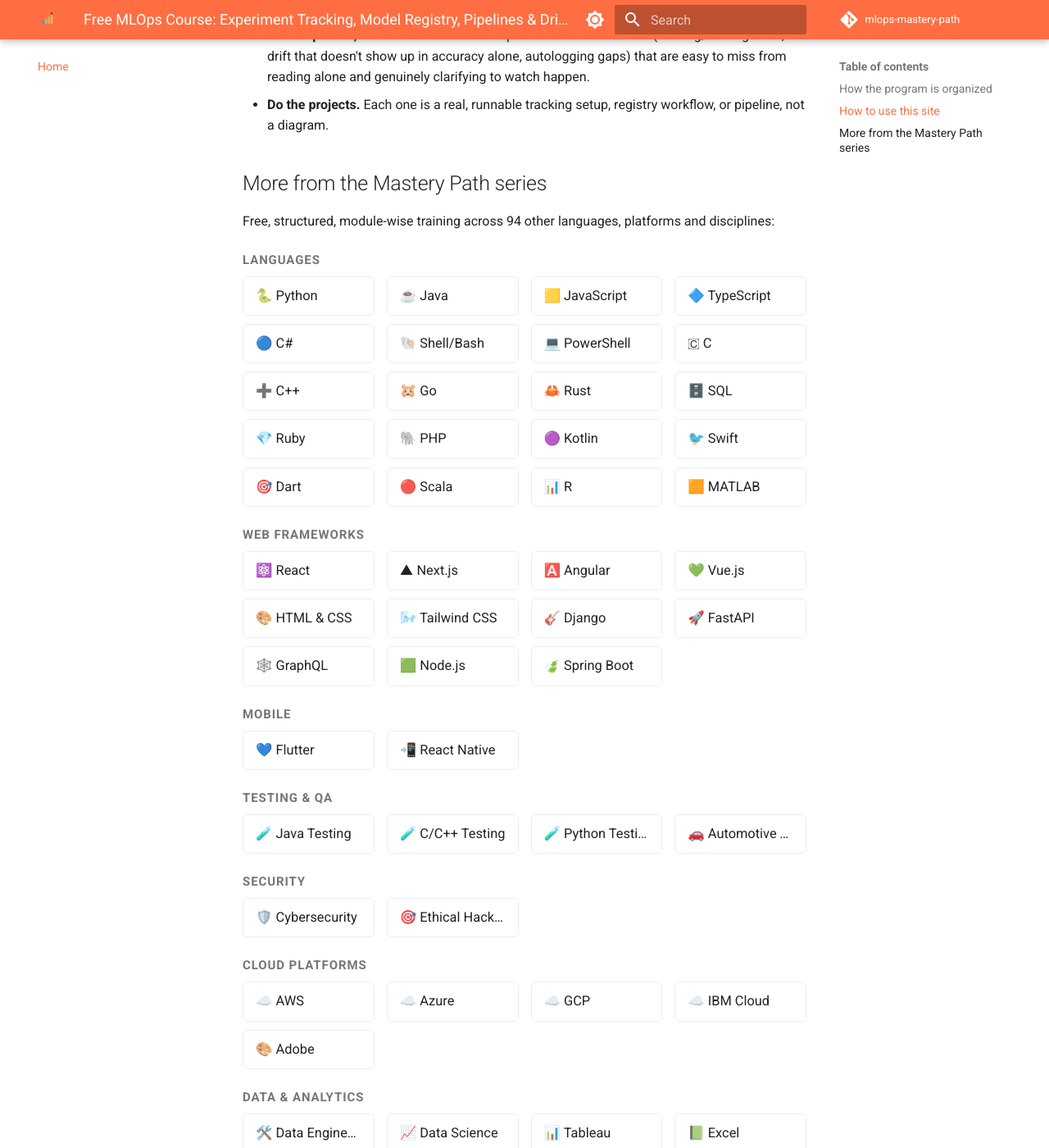
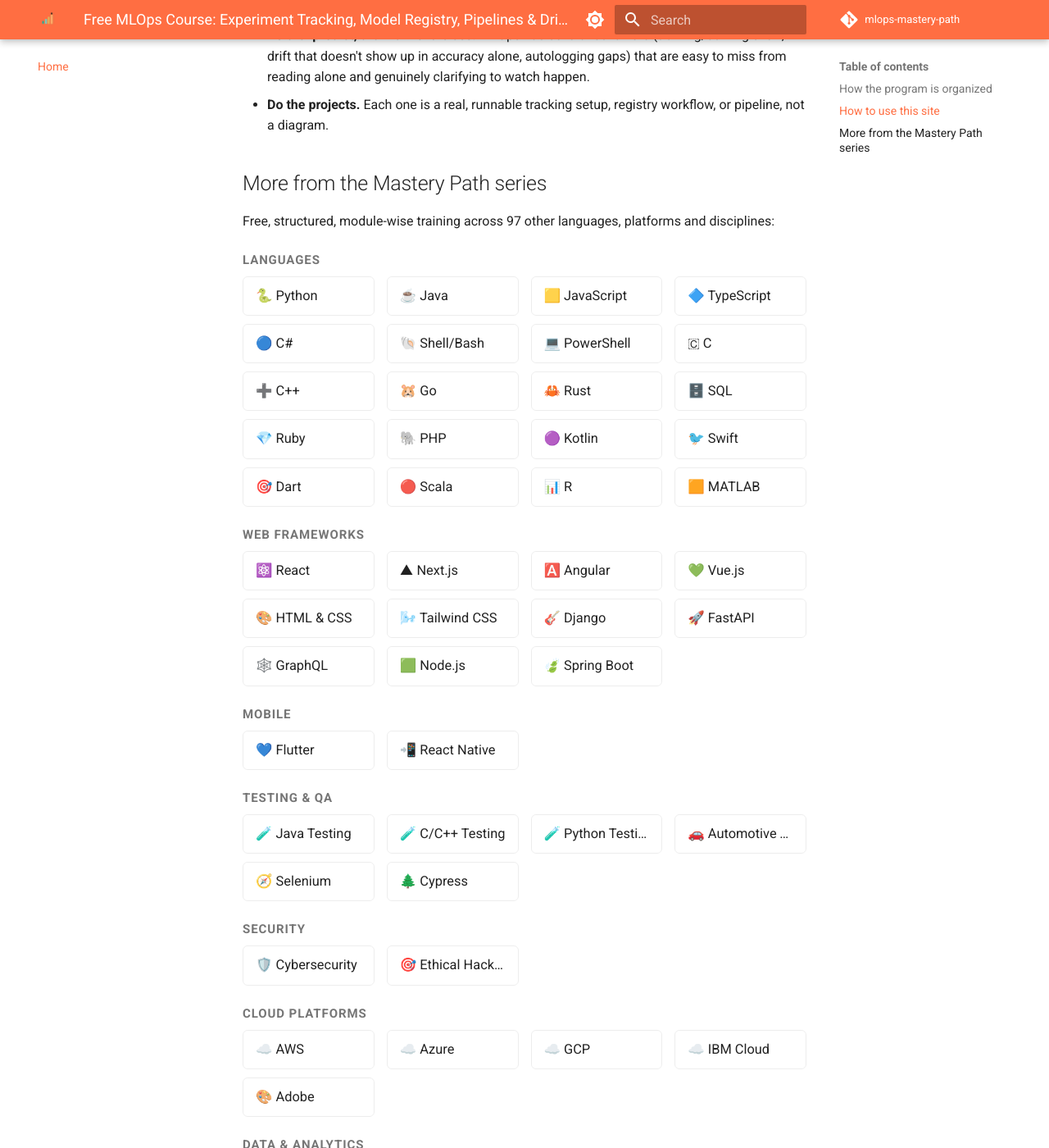
Before and after one commit to SIGILIPELLI/mlops-mastery-path, an MkDocs documentation site: the page built from docs/index.md, in a window 1280 px wide and 1400 px high, scrolled down 1668 px. Shown: the whole window at 82% size. Built offline with MkDocs 1.6.1 and Material for MkDocs 9.7.7, drawn with Linux system fonts in a browser that asks for light colours; comment, search, counter and statistics services are not loaded; some of the changed text lies outside the part shown.

Commit message:
Refresh cross-site course links to current 98-course catalog
Regenerate the "More from the Mastery Path series" grid and the
404-page course count from the hub's current site list — this page
had drifted out of sync as new courses were added to the network.

Co-Authored-By: Claude Sonnet 5 <noreply@anthropic.com>
Claude-Session: https://claude.ai/code/session_01Hje8nqbBP9V9WQ3JEcJc69

```diff
--- a/docs/index.md
+++ b/docs/index.md
@@ -67,7 +67,7 @@ Each level has 9 teaching modules plus a hands-on project (module 10), for **40
 
 ## More from the Mastery Path series
 
-Free, structured, module-wise training across 94 other languages, platforms and disciplines:
+Free, structured, module-wise training across 97 other languages, platforms and disciplines:
 
 <div class="mastery-grid-wrap">
 <p class="mastery-grid-category">Languages</p>
@@ -118,6 +118,8 @@ Free, structured, module-wise training across 94 other languages, platforms and
   <a href="https://sigilipelli.github.io/cpp-testing-mastery-path/">🧪 C/C++ Testing</a>
   <a href="https://sigilipelli.github.io/python-testing-mastery-path/">🧪 Python Testing</a>
   <a href="https://sigilipelli.github.io/automotive-testing-mastery-path/">🚗 Automotive Testing</a>
+  <a href="https://sigilipelli.github.io/selenium-mastery-path/">🧭 Selenium</a>
+  <a href="https://sigilipelli.github.io/cypress-mastery-path/">🌲 Cypress</a>
 </div>
 <p class="mastery-grid-category">Security</p>
 <div class="mastery-grid">
--- a/docs/overrides/404.html
+++ b/docs/overrides/404.html
@@ -6,7 +6,7 @@
   <p>That link is broken, or the page moved. Try one of these instead:</p>
   <p class="mp-404-actions">
     <a href="{{ config.site_url }}" class="md-button md-button--primary">← Back to {{ config.site_name }}</a>
-    <a href="https://sigilipelli.github.io/" class="md-button">Search all 64 courses</a>
+    <a href="https://sigilipelli.github.io/" class="md-button">Search all 98 courses</a>
   </p>
 </div>
 <style>
```
Also changed, not shown: other parts of docs/index.md (+4 -4 lines).
